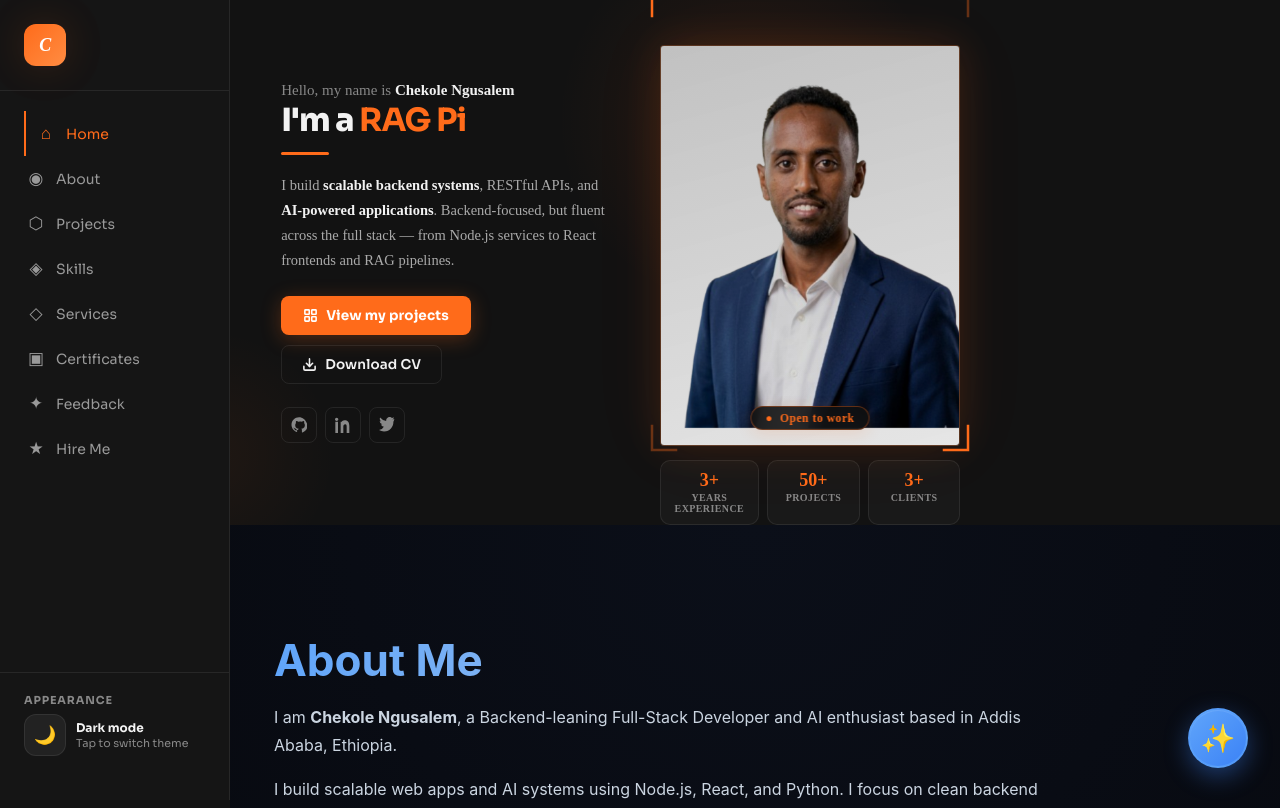
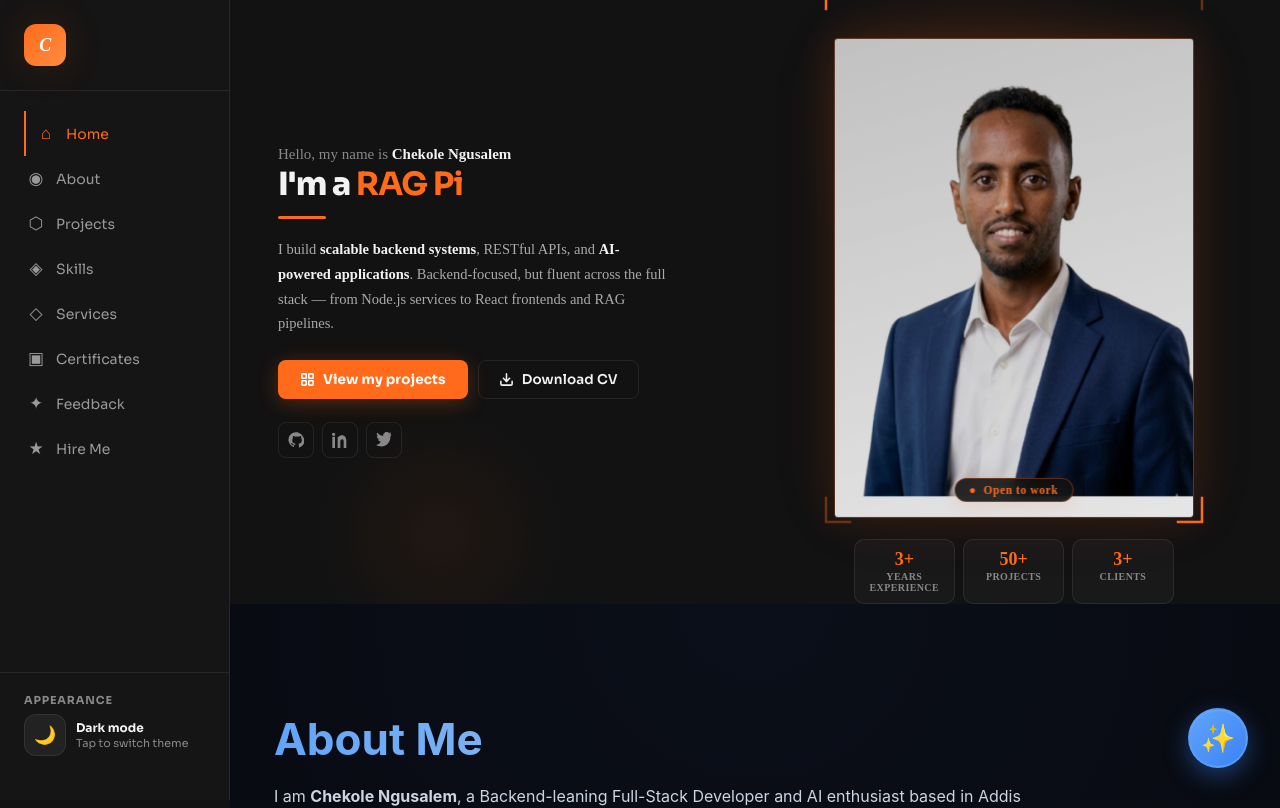
Before and after one commit to majilanIS/majilanIS.github.io, a React (Vite) app: page / in a window 1280 px wide. Shown: the top 808 px of the page. Built offline with nearby package versions, Linux system fonts and the light colour scheme; no server answers; the database is empty; the HTML template or start-up script is replaced by a standard one; a web font is replaced by a local one.

Commit message:
updating the design

```diff
--- a/src/App.css
+++ b/src/App.css
@@ -21,10 +21,9 @@ body,
 	overflow-x: hidden;
 }
 .main-content {
-  /* margin-left: 230px; */
-  width: calc(100% - var(--sidebar-width));
-  /* margin-left: var(--sidebar-width); */
-  min-height: 100vh;
+	margin-left: var(--sidebar-width);
+	width: auto;
+	min-height: 100vh;
 }
 .chat-fab,
 .chat-fab-shell {
--- a/src/components/AboutPage.css
+++ b/src/components/AboutPage.css
@@ -5,8 +5,7 @@
   background: radial-gradient(circle at top, var(--bg, #111827), var(--bgNav, #0b0f19));
   min-height: 100vh;
   font-family: "Inter", "Arial", sans-serif;
-  margin-left: var(--sidebar-width, 230px);
-  width: calc(100% - var(--sidebar-width, 230px));
+  width: 100%;
   overflow-x: clip;
 }
 .about-container {
--- a/src/components/Certificate.jsx
+++ b/src/components/Certificate.jsx
@@ -68,14 +68,12 @@ export default function Certificate({ theme = "dark" }) {
 				background: colors.bg,
 				color: colors.text,
 				padding: "60px clamp(20px, 4vw, 56px)",
-				marginLeft: "var(--sidebar-width, 230px)",
 				width: "100%",
 			}}
 		>
 			<style>{`
 				@media (max-width: 860px) {
 					#certificates {
-						margin-left: 0 !important;
 						width: 100% !important;
 						padding: 44px 20px !important;
 					}
@@ -92,7 +90,7 @@ export default function Certificate({ theme = "dark" }) {
 				}
 			`}</style>
 
-			<div style={{ maxWidth: 1100, margin: "0 auto" }}>
+			<div style={{ width: "100%", margin: 0 }}>
 				<div style={{ marginBottom: 24 }}>
 					<p
 						style={{
--- a/src/components/Feedback.jsx
+++ b/src/components/Feedback.jsx
@@ -127,7 +127,6 @@ export default function Feedback({ theme = "dark" }) {
       style={{
         background: t.bg,
         padding: "72px 0 80px",
-        marginLeft: "var(--sidebar-width, 230px)",
         fontFamily: "'Sora', sans-serif",
         width: "100%",
       }}
@@ -190,7 +189,6 @@ export default function Feedback({ theme = "dark" }) {
 
         @media (max-width: 860px) {
           #feedback {
-            margin-left: 0 !important;
             width: 100% !important;
             padding: 44px 0 56px !important;
           }
@@ -205,7 +203,7 @@ export default function Feedback({ theme = "dark" }) {
         }
       `}</style>
 
-      <div className="feedback-shell" style={{ maxWidth: 1100, margin: "0 auto", padding: "0 clamp(20px, 4vw, 40px)" }}>
+      <div className="feedback-shell" style={{ width: "100%", margin: 0, padding: "0 clamp(20px, 4vw, 40px)" }}>
         <div style={{ marginBottom: "2.2rem" }}>
           <div style={{
             display: "inline-flex",
--- a/src/components/HeroContent.jsx
+++ b/src/components/HeroContent.jsx
@@ -108,16 +108,12 @@ export default function HeroContent({ theme }) {
       style={{ position: "relative", overflow: "hidden", width: "100%" }}
     >
       <style>{`
-          position: "relative",
         @import url('https://fonts.googleapis.com/css2?family=Sora:wght@300;400;600;700;800&family=Playfair+Display:ital,wght@1,700&display=swap');
         *, *::before, *::after { box-sizing: border-box; margin: 0; padding: 0; }
-          gap: "2rem",
         ::selection { background: ${t.accent}33; }
 
-          maxWidth: 1180,
-          marginLeft: "var(--sidebar-width, 230px)",
-          marginRight: "auto",
-          padding: "4rem 2rem 3.5rem 2rem",
+        @keyframes float {
+          0%, 100% { transform: translateY(0px); }
           50% { transform: translateY(-8px); }
         }
         @keyframes pulse-ring {
@@ -163,7 +159,6 @@ export default function HeroContent({ theme }) {
 
         @media (max-width: 980px) {
           .hero-shell {
-            margin-left: 250px;
             max-width: 100% !important;
             padding-inline: clamp(16px, 4vw, 24px) !important;
             width: 100% !important;
@@ -265,21 +260,20 @@ export default function HeroContent({ theme }) {
           className="hero-shell hero-grid"
         style={{
           display: "flex",
-          justifyContent: "space-around",
-          gap: "clamp(2rem, 4vw, 5rem)",
+          justifyContent: "space-between",
+          gap: "clamp(1.25rem, 3vw, 3.25rem)",
           alignItems: "center",
           flexWrap: "nowrap",
-          width: "calc(100% - var(--sidebar-width, 230px))",
-          maxWidth: 1320,
-          marginLeft: "var(--sidebar-width, 230px)",
-          marginRight: "auto",
-          paddingInline: "clamp(24px, 4vw, 72px)",
+          width: "100%",
+          maxWidth: "100%",
+          margin: 0,
+          paddingInline: "clamp(20px, 4vw, 48px)",
           boxSizing: "border-box",
           overflow: "hidden",
         }}
       >
         {/* ── LEFT: Text content ── */}
-        <div>
+        <div style={{ flex: "1 1 0", minWidth: 0, maxWidth: 720 }}>
           {/* Name + Typewriter */}
           <div style={fadeIn(0.12)}>
             <p style={{ fontSize: 15, color: t.textMuted, fontWeight: 400, marginBottom: "0.3rem" }}>
--- a/src/components/HireMe.jsx
+++ b/src/components/HireMe.jsx
@@ -186,7 +186,6 @@ export default function HireMe({ theme = "dark" }) {
         fontFamily: "'Sora', 'DM Sans', sans-serif",
         background: t.bg,
         minHeight: "100vh",
-        marginLeft: "var(--sidebar-width, 230px)",
         display: "flex",
         alignItems: "center",
         justifyContent: "center",
@@ -223,7 +222,7 @@ export default function HireMe({ theme = "dark" }) {
         .submit-btn:disabled { opacity: 0.6; cursor: not-allowed; }
         select option { background: ${t.bgCard}; color: ${t.text}; }
         @media (max-width: 860px) {
-          #hire-me { margin-left: 0 !important; padding: 40px 20px !important; }
+          #hire-me { padding: 40px 20px !important; }
           .hire-grid { grid-template-columns: 1fr !important; }
           .hire-form-grid { grid-template-columns: 1fr !important; }
         }
@@ -234,7 +233,7 @@ export default function HireMe({ theme = "dark" }) {
         }
       `}</style>
 
-      <div style={{ width: "100%", maxWidth: 1020 }}>
+      <div style={{ width: "100%" }}>
 
         {/* Section heading */}
         <div style={{ marginBottom: "2.8rem" }}>
--- a/src/components/Projects.jsx
+++ b/src/components/Projects.jsx
@@ -166,12 +166,10 @@ export default function Projects({ theme = "dark" }) {
         position: "relative",
         overflow: "hidden",
         transition: "background 0.4s",
-        marginLeft: "var(--sidebar-width, 230px)",
         width: "100%",
       }}
     >
       <style>{`
-        @import url('https://fonts.googleapis.com/css2?family=Sora:wght@400;600;700;800&display=swap');
         *,*::before,*::after{box-sizing:border-box}
 
         .proj-tab {
@@ -201,11 +199,6 @@ export default function Projects({ theme = "dark" }) {
         }
 
         @media (max-width: 980px) {
-          #projects {
-            margin-left: 250px;
-            width: 100% !important;
-          }
-
           .projects-shell {
             width: 100% !important;
             max-width: 100% !important;
@@ -227,7 +220,7 @@ export default function Projects({ theme = "dark" }) {
       <div style={{ position: "absolute", top: -80, left: -60, width: 340, height: 340, borderRadius: "50%", background: `radial-gradient(circle, ${t.accent}0E 0%, transparent 70%)`, pointerEvents: "none" }} />
       <div style={{ position: "absolute", bottom: 40, right: 0, width: 240, height: 240, borderRadius: "50%", background: `radial-gradient(circle, ${t.accent}09 0%, transparent 70%)`, pointerEvents: "none" }} />
 
-      <div className="projects-shell" style={{ maxWidth: 1100, margin: "0 auto", padding: "0 clamp(20px, 4vw, 40px)" }}>
+      <div className="projects-shell" style={{ width: "100%", margin: 0, padding: "0 clamp(20px, 4vw, 40px)" }}>
 
         {/* ── Section header ── */}
         <div style={{ ...fadeUp(0.04), marginBottom: "2.5rem" }}>
--- a/src/components/Services.jsx
+++ b/src/components/Services.jsx
@@ -283,7 +283,6 @@ export default function Services({ theme = "dark" }) {
         fontFamily: "'Sora', 'DM Sans', sans-serif",
         background: t.bg,
         minHeight: "100vh",
-        marginLeft: "var(--sidebar-width, 230px)",
         padding: "64px clamp(20px, 4vw, 56px) 80px",
         transition: "background 0.4s",
       }}
@@ -292,7 +291,7 @@ export default function Services({ theme = "dark" }) {
         @import url('https://fonts.googleapis.com/css2?family=Sora:wght@300;400;600;700;800&display=swap');
         *, *::before, *::after { box-sizing: border-box; margin: 0; padding: 0; }
         @media (max-width: 860px) {
-          #services { margin-left: 0 !important; padding: 40px 20px 60px !important; }
+          #services { padding: 40px 20px 60px !important; }
           .services-grid { grid-template-columns: 1fr !important; }
           .process-row { grid-template-columns: 1fr !important; }
           .process-connector { display: none !important; }
--- a/src/components/Skills.jsx
+++ b/src/components/Skills.jsx
@@ -166,14 +166,11 @@ export default function Skills({ theme = "dark" }) {
         position: "relative",
         overflow: "hidden",
         transition: "background 0.4s",
-        marginLeft: "var(--sidebar-width, 230px)",
         width: "100%",
       }}
     >
       {/* Font import */}
       <style>{`
-        @import url('https://fonts.googleapis.com/css2?family=Sora:wght@300;400;600;700;800&display=swap');
-
         .skill-tab {
           display: inline-flex; align-items: center; gap: 6px;
           font-family: 'Sora', sans-serif; font-size: 12.5px; font-weight: 600;
@@ -211,11 +208,6 @@ export default function Skills({ theme = "dark" }) {
         }
 
         @media (max-width: 980px) {
-          #skills {
-            margin-left: 200px;
-            width: 100% !important;
-          }
-
           .skills-shell {
             width: 100% !important;
             max-width: 100% !important;
@@ -228,7 +220,7 @@ export default function Skills({ theme = "dark" }) {
       <div style={{ position: "absolute", top: 0, right: 0, width: 320, height: 320, borderRadius: "50%", background: `radial-gradient(circle, ${t.accent}10 0%, transparent 70%)`, pointerEvents: "none" }} />
       <div style={{ position: "absolute", bottom: 0, left: 200, width: 200, height: 200, borderRadius: "50%", background: `radial-gradient(circle, ${t.accent}08 0%, transparent 70%)`, pointerEvents: "none" }} />
 
-      <div className="skills-shell" style={{ maxWidth: 1100, margin: "0 auto", padding: "0 clamp(20px, 4vw, 40px)" }}>
+      <div className="skills-shell" style={{ width: "100%", margin: 0, padding: "0 clamp(20px, 4vw, 40px)" }}>
 
         {/* ── Section header ── */}
         <div style={{ ...fadeUp(0.05), marginBottom: "2.5rem" }}>
--- a/src/styles/theme.css
+++ b/src/styles/theme.css
@@ -3,6 +3,8 @@
    React + Vite Ready
    Light / Dark Theme Support
 ========================================================= */
+
+@import url('https://fonts.googleapis.com/css2?family=Manrope:wght@400;500;600;700;800&family=Space+Grotesk:wght@500;600;700&display=swap');
 
 /* =========================
    RESET
@@ -179,7 +181,7 @@ body {
   color: var(--text-primary);
 
   font-family:
-    Inter,
+    "Manrope",
     ui-sans-serif,
     system-ui,
     -apple-system,
@@ -218,6 +220,8 @@ h5,
 h6 {
   color: var(--text-primary);
   font-weight: 700;
+  font-family: "Space Grotesk", "Manrope", ui-sans-serif, system-ui, sans-serif;
+  letter-spacing: -0.02em;
 }
 
 p {
```
